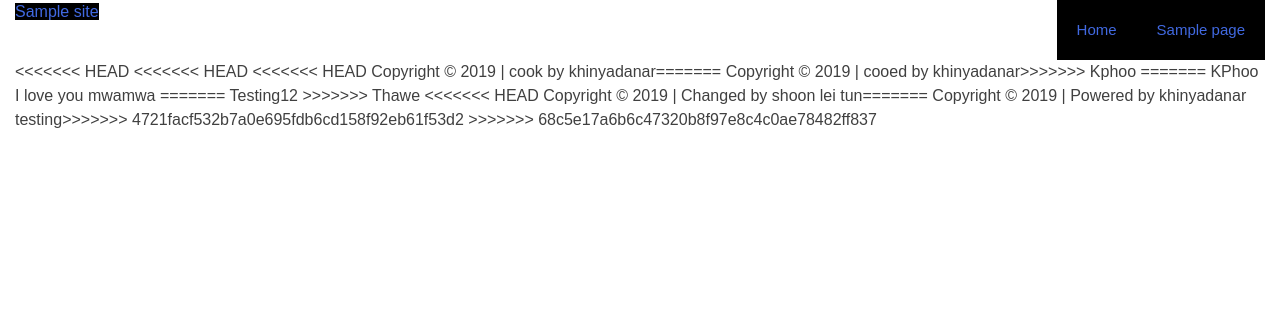
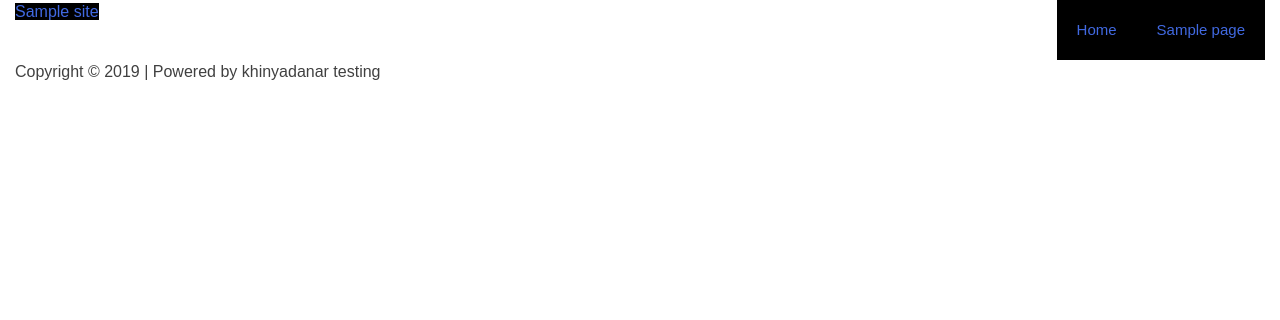
Before and after one commit to Kphoo/webhook, a WordPress theme: template themes/start/page.php in a window 1280 px wide. Shown: the top 320 px of the page. Run offline with PHP 8.4 and a stand-in for WordPress, Linux system fonts and the light colour scheme; the site name, menu and one post (Sample post) are stand-ins, and other content is empty.

Commit message:
footertry

```diff
--- a/themes/start/footer.php
+++ b/themes/start/footer.php
@@ -62,26 +62,10 @@
 		<?php do_action( 'swp_after_footer_widgets' );  ?>
 			<div class="site-info <?php echo copyright_notstretched(); ?>">
 				<div class="<?php echo copyright_stretched(); ?>">
-<<<<<<< HEAD
-<<<<<<< HEAD
-<<<<<<< HEAD
-				<?php echo get_theme_mod( 'footer_copyright', 'Copyright &copy; 2019 | cook by khinyadanar' ); ?>
-=======
-				<?php echo get_theme_mod( 'footer_copyright', 'Copyright &copy; 2019 | cooed by khinyadanar' ); ?>
->>>>>>> Kphoo
-=======
-KPhoo I love you mwamwa
-=======
-Testing12
->>>>>>> Thawe
 
 
-<<<<<<< HEAD
-				<?php echo get_theme_mod( 'footer_copyright', 'Copyright &copy; 2019 | Changed by shoon lei tun' ); ?>
-=======
 				<?php echo get_theme_mod( 'footer_copyright', 'Copyright &copy; 2019 | Powered by khinyadanar testing' ); ?>
->>>>>>> 4721facf532b7a0e695fdb6cd158f92eb61f53d2
->>>>>>> 68c5e17a6b6c47320b8f97e8c4c0ae78482ff837
+
 				</div>
 			</div><!-- .site-info -->
 		<?php do_action( 'swp_after_footer' );  ?>
```
